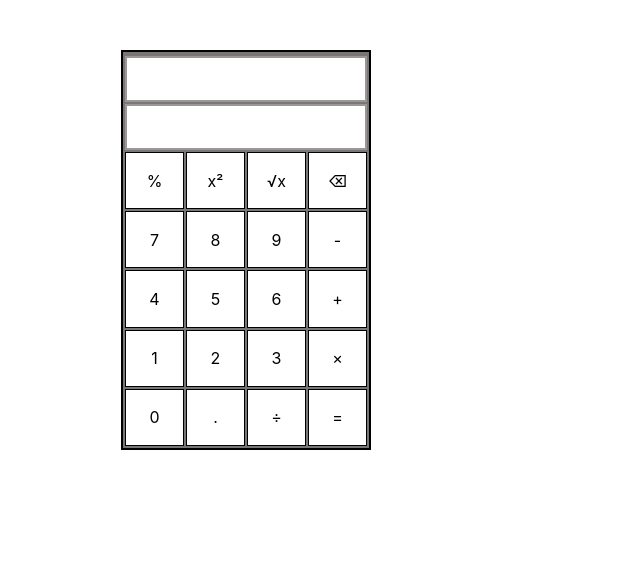
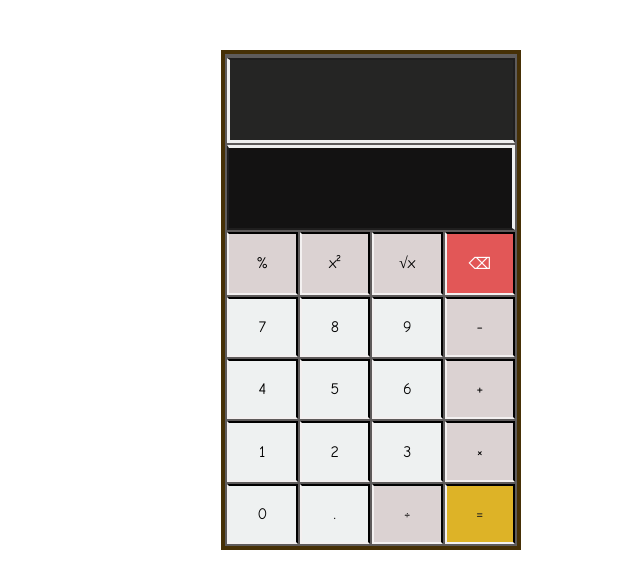
Before and after one commit to LukasChiama/React-Calculator, a React app: page / in a window 1280 px wide. Shown: the whole page, without its empty margins (279-919 px from the left). Built offline with nearby package versions, Linux system fonts and the light colour scheme.

Commit message:
add decimal support and fix bugs

```diff
--- a/src/index.css
+++ b/src/index.css
@@ -1,39 +1,79 @@
 body {
-  margin: 50px 200px 50px 400px;
-  padding: 0;
-  font-family: -apple-system, BlinkMacSystemFont, "Segoe UI", "Roboto", "Oxygen",
-    "Ubuntu", "Cantarell", "Fira Sans", "Droid Sans", "Helvetica Neue",
-    sans-serif;
+  margin: 50px 200px 50px 500px;
+  font-family:Comic Sans MS;
 }
 
 .display-answer {
-  border: 2px solid rgb(156, 150, 150);
+  border: 3px solid rgb(240, 240, 240);
+  border-bottom: 2px solid rgb(31, 30, 30);
+  border-left: 2px solid rgb(31, 30, 30);
   border-collapse: collapse;
-  height: 40px;
-  background-color: #ffffff;
+  padding: 10px;
+  height: 60px;
+  background-color: #131212;
   text-align: right;
+  color: rgb(238, 238, 238);
 }
 
 .display-value {
-  border: 2px solid rgb(156, 150, 150);
+  border: 3px solid rgb(240, 240, 240);
+  border-right: 2px solid rgb(31, 30, 30);
+  border-top: 2px solid rgb(31, 30, 30);
   border-collapse: collapse;
-  height: 40px;
-  background-color: #ffffff;
+  padding: 10px;
+  height: 60px;
+  background-color: #252524;
   text-align: left;
+  color: rgb(240, 240, 240)
 }
 
 table {
-  border: 2px solid black;
+  border: 4px solid rgb(70, 48, 6);
   table-layout: fixed;
-  width: 250px;
-  height: 400px;
-  background-color: rgb(121, 118, 118)
+  width: 300px;
+  height: 500px;
+  background-color: rgb(94, 91, 91)
 }
 
 td.item {
-  border: 1px solid black;
+  border: 2px solid rgb(243, 240, 240);
+  border-top: 2px solid black;
+  border-right: 2px solid black;
   text-align: center;
   width: auto;
-  background-color: #ffffff;
+  background-color: #eef1f1;
   cursor: pointer;
 }
+
+.operator {
+  background-color: #dbd2d2;
+  color: black;
+  border: 2px solid rgb(243, 240, 240);
+  border-top: 2px solid black;
+  border-right: 2px solid black;
+  text-align: center;
+  width: auto;
+  cursor: pointer;
+}
+
+.delete {
+  background-color: rgb(226, 87, 87);
+  color: white;
+  border: 2px solid rgb(243, 240, 240);
+  border-top: 2px solid black;
+  border-right: 2px solid black;
+  text-align: center;
+  width: auto;
+  cursor: pointer;
+}
+
+.equals {
+  background-color: rgba(235, 188, 35, 0.911);
+  color: rgb(32, 32, 32);
+  border: 2px solid rgb(243, 240, 240);
+  border-top: 2px solid black;
+  border-right: 2px solid black;
+  text-align: center;
+  width: auto;
+  cursor: pointer;
+}
--- a/src/index.js
+++ b/src/index.js
@@ -6,6 +6,7 @@ class Body extends React.Component {
   state = {
     value: [],
     answer: '',
+    operatorDisabled: false,
   }
 
   handleClick = (e) => {
@@ -15,13 +16,24 @@ class Body extends React.Component {
     this.setState({ value: this.state.value });
   }
 
+  handleClickOperator = (e) => {
+    if (this.state.operatorDisabled === true) {
+      const noInput = '';
+      this.state.value.push(noInput);
+      this.setState({ value: this.state.value });
+    } else {
+      this.setState({ operatorDisabled: true })
+      const userInput1 = e.currentTarget.dataset.id;
+      this.state.value.push(userInput1);
+      this.setState({ value: this.state.value });
+    }
+  }
+
   handleClickEquals = () => {
+    this.setState({ operatorDisabled: false });
     const inputArray = this.state.value;
-    if (inputArray.length === 0) {
-      this.setState({ answer: 0 })
-    }
     const stringInput = inputArray.join('');
-    const regex = /\D/;
+    const regex = /[^\d.]/;
     const operatorIndex = stringInput.search(regex);
     const operator = regex.exec(stringInput);
     const number1 = Number(stringInput.slice(0, operatorIndex));
@@ -29,15 +41,15 @@ class Body extends React.Component {
     if ((operatorIndex === 0 && operator[0] === "*") || (operatorIndex === 0 && operator[0] === "/") || (operatorIndex === stringInput.length - 1)) {
       this.setState({ answer: "error: incomplete expression" });
     } else if (operatorIndex === -1) {
-      this.setState({ answer: stringInput })
+      this.setState({ answer: stringInput + " = " + stringInput })
     } else if (operator[0] === "+") {
-      this.setState({ answer: (number1 + number2) })
+      this.setState({ answer: stringInput + " = " + (number1 + number2) })
     } else if (operator[0] === "-") {
-      this.setState({ answer: (number1 - number2) })
+      this.setState({ answer: stringInput + " = " + (number1 - number2) })
     } else if (operator[0] === "*") {
-      this.setState({ answer: (number1 * number2) })
+      this.setState({ answer: stringInput + " = " + (number1 * number2) })
     } else if (operator[0] === "/") {
-      this.setState({ answer: (number1 / number2) })
+      this.setState({ answer: stringInput + " = " + (number1 / number2) })
     } else {
       this.setState({ answer: '' })
     }
@@ -71,9 +83,15 @@ class Body extends React.Component {
   handleClickBack = () => {
     this.setState({ answer: 0 })
     const inputArray4 = this.state.value;
-    const stringInput4 = inputArray4.pop();
-    console.log(stringInput4);
-    this.setState({ value: inputArray4 });
+    const inputString4 = inputArray4.join('')
+    const lastDigit = inputArray4.pop();
+    const regex = /[^\d.]/;
+    const operator = regex.exec(inputString4);
+    if (operator === undefined) {
+      this.setState({ value: inputArray4 });
+    } else {
+     this.setState({ operatorDisabled: false});
+    }
   }
 
   render() {
@@ -90,34 +108,34 @@ class Body extends React.Component {
             <td className='display-answer' colSpan='4'>{this.state.answer}</td>
           </tr>
           <tr className='row'>
-            <td className='item' data-id='%' onClick={this.handleClickPercent}>%</td>
-            <td className='item' onClick={this.handleClickSquare}>x²</td>
-            <td className='item' onClick={this.handleClickRoot}>√x</td>
-            <td className='item' onClick={this.handleClickBack}>⌫</td>
+            <td className='operator' onClick={this.handleClickPercent}>%</td>
+            <td className='operator' onClick={this.handleClickSquare}>x²</td>
+            <td className='operator' onClick={this.handleClickRoot}>√x</td>
+            <td className='item, delete' onClick={this.handleClickBack}>⌫</td>
           </tr>
           <tr className='row'>
             <td className='item' data-id='7' onClick={this.handleClick}>7</td>
             <td className='item' data-id='8' onClick={this.handleClick}>8</td>
             <td className='item' data-id='9' onClick={this.handleClick}>9</td>
-            <td className='item' data-id='-' onClick={this.handleClick}>-</td>
+            <td className='operator' data-id='-' onClick={this.handleClickOperator}>-</td>
           </tr>
           <tr className='row'>
             <td className='item' data-id='4' onClick={this.handleClick}>4</td>
             <td className='item' data-id='5' onClick={this.handleClick}>5</td>
             <td className='item' data-id='6' onClick={this.handleClick}>6</td>
-            <td className='item' data-id='+' onClick={this.handleClick}>+</td>
+            <td className='operator' data-id='+' onClick={this.handleClickOperator}>+</td>
           </tr>
           <tr className='row'>
             <td className='item' data-id='1' onClick={this.handleClick}>1</td>
             <td className='item' data-id='2' onClick={this.handleClick}>2</td>
             <td className='item' data-id='3' onClick={this.handleClick}>3</td>
-            <td className='item' data-id='*' onClick={this.handleClick}>×</td>
+            <td className='operator' data-id='*' onClick={this.handleClickOperator}>×</td>
           </tr>
           <tr className='row'>
             <td className='item' data-id='0' onClick={this.handleClick}>0</td>
             <td className='item' data-id='.' onClick={this.handleClick}>.</td>
-            <td className='item' data-id='/' onClick={this.handleClick}>÷</td>
-            <td className='item' data-id='=' onClick={this.handleClickEquals}>=</td>
+            <td className='operator' data-id='/' onClick={this.handleClickOperator}>÷</td>
+            <td className='equals' data-id='=' onClick={this.handleClickEquals}>=</td>
           </tr>
         </tbody>
       </table>
```
